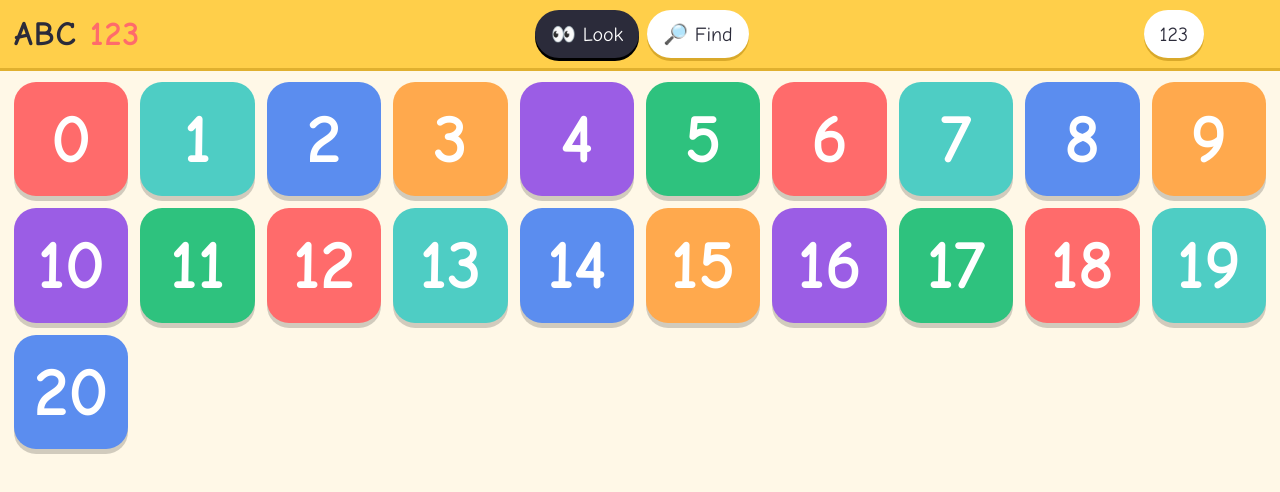
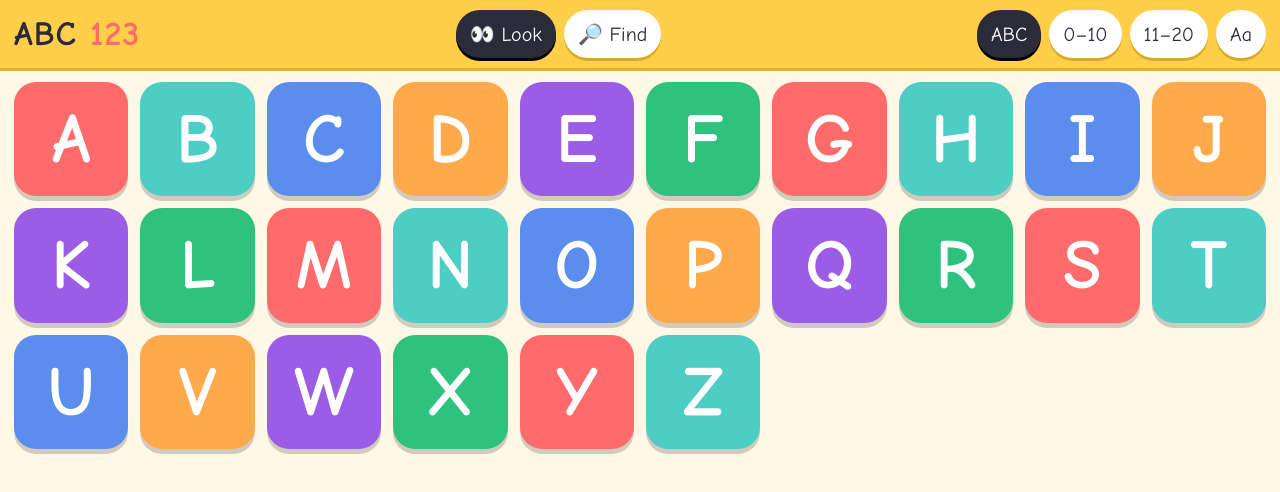
Before and after one commit to rlfishback/abc123, a plain HTML site: page index.html in a window 1280 px wide. Both pictures are taken after a click on the button "ABC". Drawn offline with Linux system fonts and the light colour scheme.

Commit message:
Split numbers into separate 0–10 and 11–20 modes
Look and Find no longer mix the two ranges. The set control is now
three pills: ABC, 0–10, and 11–20. The 0–10 grid uses the original
auto-fill layout; 11–20 keeps the 3-column layout and ten-frame cards.

```diff
--- a/index.html
+++ b/index.html
@@ -15,7 +15,11 @@
     <button class="tab" data-mode="find">🔎 Find</button>
   </nav>
   <div class="opts">
-    <button id="setBtn" class="pill" aria-label="Letters or numbers">ABC</button>
+    <div class="sets" role="group" aria-label="Letters, 0 to 10, or 11 to 20">
+      <button class="pill set-btn active" data-set="letters">ABC</button>
+      <button class="pill set-btn" data-set="nums-0-10">0–10</button>
+      <button class="pill set-btn" data-set="nums-11-20">11–20</button>
+    </div>
     <button id="caseBtn" class="pill" aria-label="Uppercase or lowercase">Aa</button>
   </div>
 </header>
--- a/script.js
+++ b/script.js
@@ -1,5 +1,6 @@
 // ABC 123: letter and number recognition for little kids.
-// Two modes: "Look" (tap a tile to see and hear it) and "Find" (hear one, tap the match).
+// Look (tap a tile to see and hear it) or Find (hear one, tap the match).
+// Sets: letters (ABC), numbers 0–10, and numbers 11–20.
 const LETTERS = [
   ["A","apple","🍎"],["B","ball","⚽"],["C","cat","🐱"],["D","dog","🐶"],["E","egg","🥚"],
   ["F","fish","🐟"],["G","goat","🐐"],["H","hat","🎩"],["I","igloo","🛖"],["J","juice","🧃"],
@@ -24,6 +25,17 @@ const state = {
 };
 const $ = (id) => document.getElementById(id);
 
+function numItems(from, to) {
+  return NUM_WORDS.slice(from, to + 1).map((w, i) => {
+    const n = from + i;
+    return {
+      ch: String(n), name: w, word: w, pic: n === 0 ? "🫙" : (n <= 10 ? NUM_ICON.repeat(n) : ""),
+      // 11–20: a full ten-frame plus a second frame with the leftover ones (empty cells included).
+      frames: n > 10 ? [10, n - 10] : null, say: `${w}`,
+      key: `num-${n}`, nameKey: `num-${n}`, findKey: `find-number-${n}`,
+    };
+  });
+}
 function items() {
   if (state.set === "letters") {
     return LETTERS.map(([ch, word, pic]) => ({
@@ -32,12 +44,7 @@ function items() {
       key: `card-${ch.toLowerCase()}`, nameKey: `letter-${ch.toLowerCase()}`, findKey: `find-letter-${ch.toLowerCase()}`,
     }));
   }
-  return NUM_WORDS.map((w, n) => ({
-    ch: String(n), name: w, word: w, pic: n === 0 ? "🫙" : (n <= 10 ? NUM_ICON.repeat(n) : ""),
-    // 11–20: a full ten-frame plus a second frame with the leftover ones (empty cells included).
-    frames: n > 10 ? [10, n - 10] : null, say: `${w}`,
-    key: `num-${n}`, nameKey: `num-${n}`, findKey: `find-number-${n}`,
-  }));
+  return state.set === "nums-11-20" ? numItems(11, 20) : numItems(0, 10);
 }
 const color = (i) => `var(${COLORS[i % COLORS.length]})`;
 
@@ -86,7 +93,7 @@ function preload(keys) { keys.forEach(clip); }
 // --- Look mode ------------------------------------------------------------------
 function renderGrid() {
   const g = $("grid"); g.innerHTML = "";
-  g.classList.toggle("nums", state.set === "numbers");
+  g.classList.toggle("nums", state.set === "nums-11-20");
   items().forEach((it, i) => {
     const b = document.createElement("button");
     b.className = "tile"; b.textContent = it.ch; b.style.background = color(i);
@@ -295,7 +302,9 @@ $("hearBtn").onclick = () => { if (state.target === null) newRound(); else { con
 
 // --- Controls ---------------------------------------------------------------------
 function refresh() {
-  $("setBtn").textContent = state.set === "letters" ? "ABC" : "123";
+  stopAll();
+  $("card").classList.add("hidden");
+  document.querySelectorAll(".set-btn").forEach(b => b.classList.toggle("active", b.dataset.set === state.set));
   $("caseBtn").textContent = state.lower ? "aa" : "Aa";
   $("caseBtn").style.visibility = state.set === "letters" ? "visible" : "hidden";
   renderGrid();
@@ -307,7 +316,11 @@ document.querySelectorAll(".tab").forEach(t => t.onclick = () => {
   document.querySelectorAll(".view").forEach(v => v.classList.toggle("active", v.id === state.mode));
   if (state.mode === "find") { resetFind(false); $("prompt").textContent = "Tap 🔊 to start!"; $("choices").innerHTML = ""; }
 });
-$("setBtn").onclick = () => { state.set = state.set === "letters" ? "numbers" : "letters"; refresh(); };
+document.querySelectorAll(".set-btn").forEach(b => b.onclick = () => {
+  if (state.set === b.dataset.set) return;
+  state.set = b.dataset.set;
+  refresh();
+});
 $("caseBtn").onclick = () => { state.lower = !state.lower; refresh(); };
 
 preload(["praise-1","praise-2","praise-3","praise-4","lets-listen-again"]);
--- a/styles.css
+++ b/styles.css
@@ -15,17 +15,17 @@ button{font:inherit;color:inherit;border:0;cursor:pointer}
   background:var(--bar);padding:10px 14px;box-shadow:0 3px 0 #e0b02f}
 .bar h1{margin:0;font-size:clamp(22px,6vw,34px);letter-spacing:1px}
 .bar h1 span{color:var(--c1)}
-.tabs,.opts{display:flex;gap:8px}
-.tab,.pill{background:#fff;border-radius:999px;padding:10px 16px;font-size:clamp(16px,4.5vw,20px);
+.tabs,.opts,.sets{display:flex;gap:8px}
+.tab,.pill{background:#fff;border-radius:999px;padding:10px 14px;font-size:clamp(16px,4.5vw,20px);
   box-shadow:0 3px 0 #d9a92a;min-height:48px}
-.tab.active{background:var(--ink);color:#fff;box-shadow:0 3px 0 #000}
+.tab.active,.set-btn.active{background:var(--ink);color:#fff;box-shadow:0 3px 0 #000}
 
 main{flex:1;display:flex;padding:14px}
 .view{display:none;width:100%}
 .view.active{display:flex;flex-direction:column}
 
 .grid{display:grid;gap:12px;grid-template-columns:repeat(auto-fill,minmax(clamp(64px,20vw,110px),1fr));align-content:start}
-/* 21 number tiles (0–20): 3 even columns on a phone (7 rows). Wider screens fill naturally. */
+/* 11–20 (10 tiles): 3 even columns on a phone. 0–10 uses the default auto-fill grid. */
 .grid.nums{grid-template-columns:repeat(3,1fr)}
 @media (min-width:560px){
   .grid.nums{grid-template-columns:repeat(auto-fill,minmax(110px,1fr))}
```
Also changed, not shown: 1 other file.
